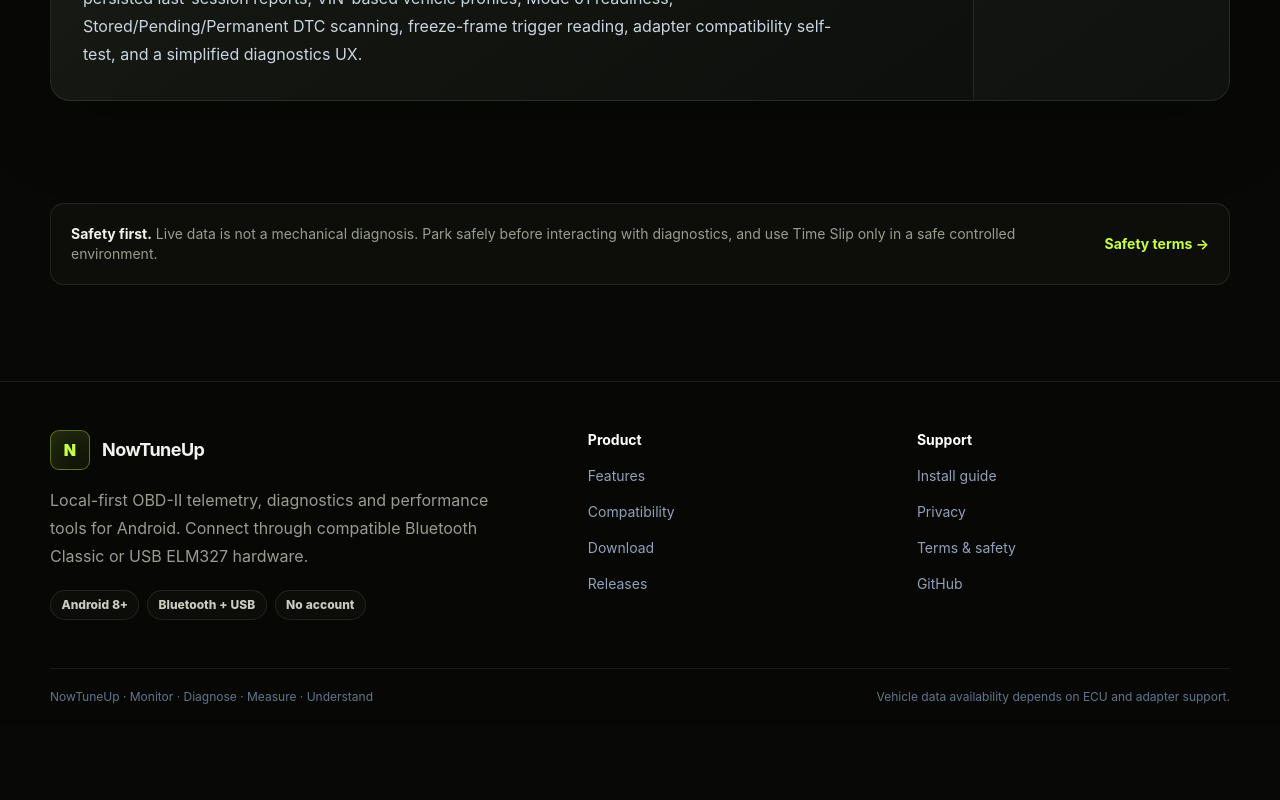
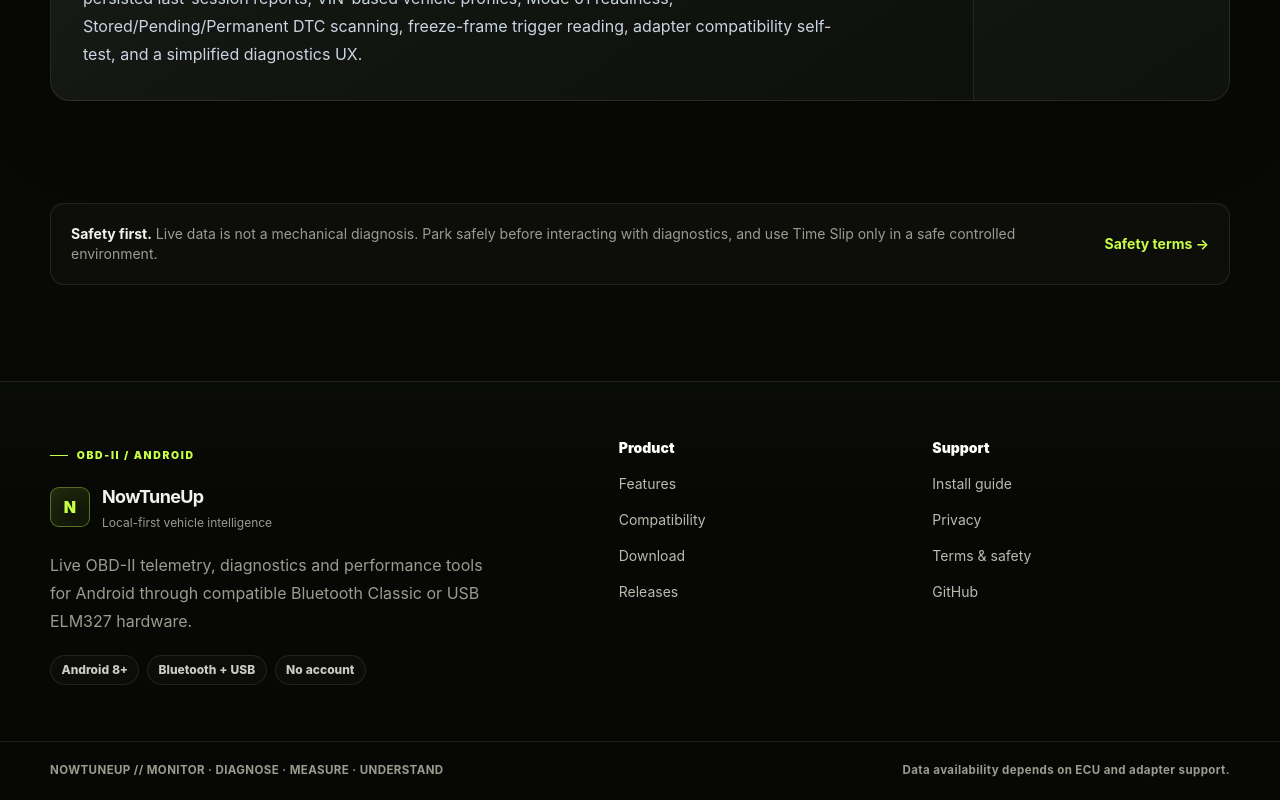
Before and after one commit to kzabCde/NowTuneUp-Smart-OBD-Vehicle-Monitor, a Next.js app in the folder web/: page / in a window 1280 px wide. Shown: the part 4925-5725 px from the top of the page. Before the commit the page ends 5650 px from the top, so only its background shows below. Built offline with nearby package versions, Linux system fonts and the light colour scheme; no server answers.

Commit message:
Align footer with Precision Garage foundation

```diff
--- a/web/components/layout/Footer.tsx
+++ b/web/components/layout/Footer.tsx
@@ -5,15 +5,19 @@
 
 export function Footer() {
   return (
-    <footer className="mt-24 border-t border-white/8 bg-black/10">
-      <div className="shell grid gap-10 py-12 md:grid-cols-[1.25fr_.75fr_.75fr]">
+    <footer className="site-footer">
+      <div className="shell grid gap-10 py-12 md:grid-cols-[1.3fr_.7fr_.7fr] md:py-14">
         <div>
-          <div className="flex items-center gap-3">
+          <p className="footer-kicker">OBD-II / Android</p>
+          <div className="mt-5 flex items-center gap-3">
             <span className="logo-mark" aria-hidden="true">N</span>
-            <strong className="text-lg tracking-[-0.03em]">NowTuneUp</strong>
+            <div>
+              <strong className="block text-lg tracking-[-0.035em]">NowTuneUp</strong>
+              <span className="muted mt-1 block text-xs">Local-first vehicle intelligence</span>
+            </div>
           </div>
-          <p className="muted mt-4 max-w-md leading-7">
-            Local-first OBD-II telemetry, diagnostics and performance tools for Android. Connect through compatible Bluetooth Classic or USB ELM327 hardware.
+          <p className="muted mt-5 max-w-md leading-7">
+            Live OBD-II telemetry, diagnostics and performance tools for Android through compatible Bluetooth Classic or USB ELM327 hardware.
           </p>
           <div className="mt-5 flex flex-wrap gap-2">
             <span className="chip">Android 8+</span>
@@ -23,23 +27,26 @@
         </div>
 
         <nav aria-label="Product links">
-          <p className="text-sm font-bold text-white">Product</p>
-          <div className="mt-4 grid gap-3 text-sm text-slate-400">
-            {product.map(([label, href]) => <Link key={href} href={href} className="hover:text-white">{label}</Link>)}
+          <p className="text-sm font-black text-white">Product</p>
+          <div className="mt-4 grid gap-3 text-sm">
+            {product.map(([label, href]) => <Link key={href} href={href} className="footer-link">{label}</Link>)}
           </div>
         </nav>
 
         <nav aria-label="Support links">
-          <p className="text-sm font-bold text-white">Support</p>
-          <div className="mt-4 grid gap-3 text-sm text-slate-400">
-            {support.map(([label, href]) => <Link key={href} href={href} className="hover:text-white">{label}</Link>)}
-            <Link href="https://github.com/kzabCde/NowTuneUp-Smart-OBD-Vehicle-Monitor" target="_blank" rel="noreferrer" className="hover:text-white">GitHub</Link>
+          <p className="text-sm font-black text-white">Support</p>
+          <div className="mt-4 grid gap-3 text-sm">
+            {support.map(([label, href]) => <Link key={href} href={href} className="footer-link">{label}</Link>)}
+            <Link href="https://github.com/kzabCde/NowTuneUp-Smart-OBD-Vehicle-Monitor" target="_blank" rel="noreferrer" className="footer-link">GitHub</Link>
           </div>
         </nav>
       </div>
-      <div className="shell flex flex-wrap justify-between gap-3 border-t border-white/8 py-5 text-xs text-slate-500">
-        <span>NowTuneUp · Monitor · Diagnose · Measure · Understand</span>
-        <span>Vehicle data availability depends on ECU and adapter support.</span>
+
+      <div className="footer-rail">
+        <div className="shell flex flex-wrap justify-between gap-3 py-5">
+          <span>NOWTUNEUP // MONITOR · DIAGNOSE · MEASURE · UNDERSTAND</span>
+          <span>Data availability depends on ECU and adapter support.</span>
+        </div>
       </div>
     </footer>
   );
```
